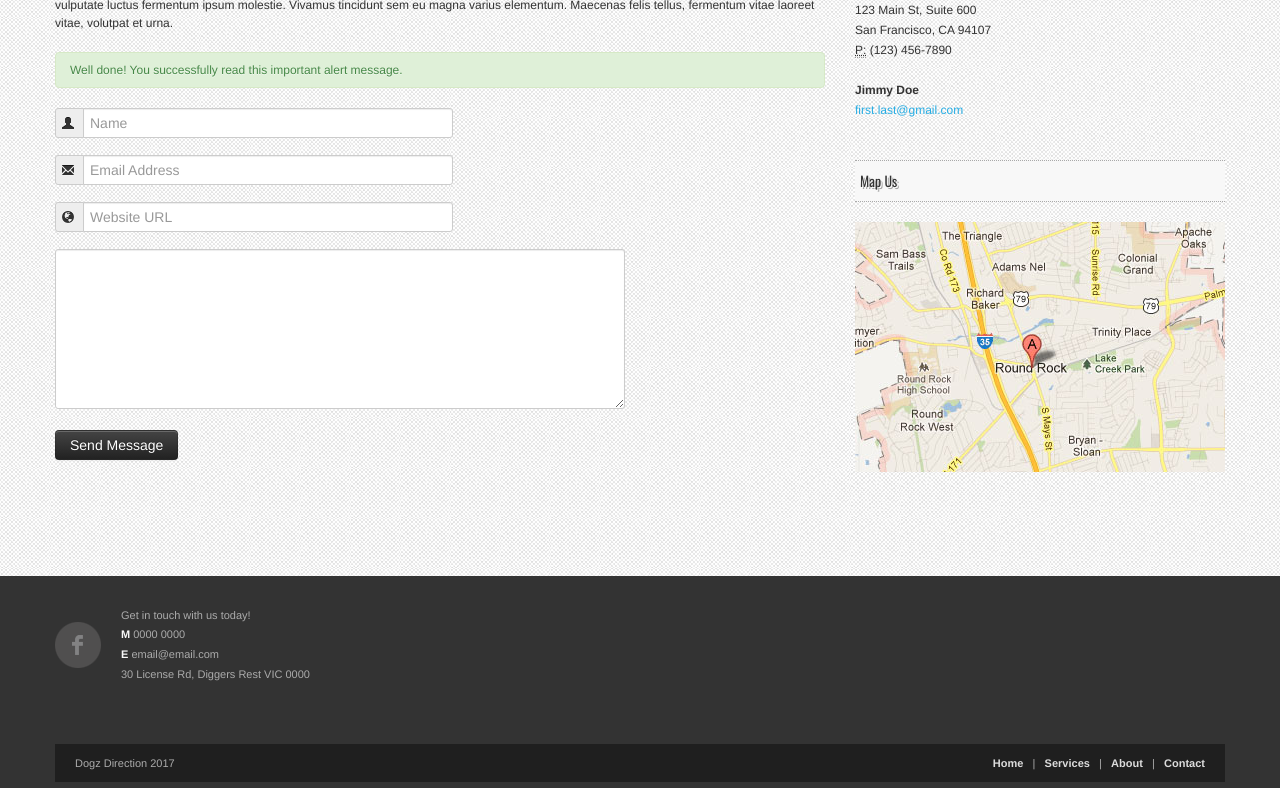
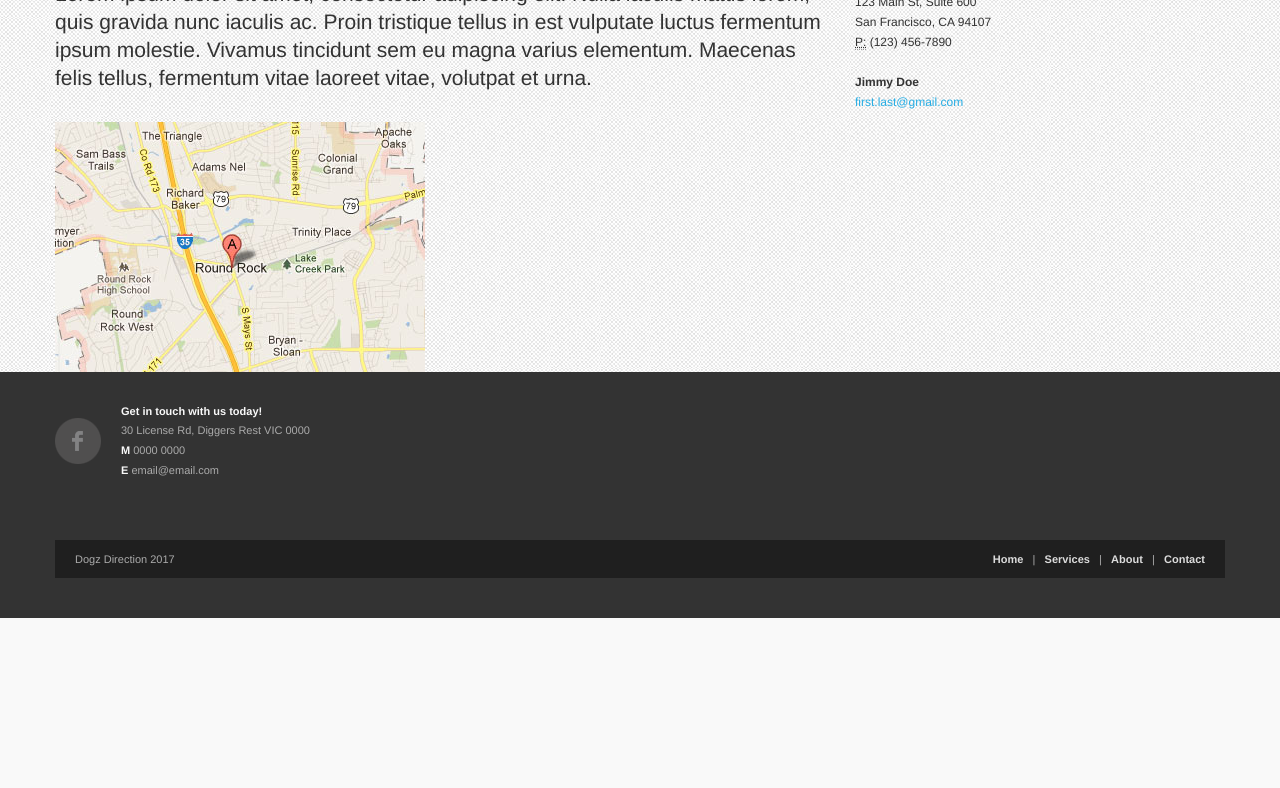
Before and after one commit to dogzdirection/dogzdirection.github.io, a plain HTML site: page contact.html in a window 1280 px wide. Shown: the part 232-1020 px from the top of the page. After the commit the page ends 850 px from the top, so only its background shows below. Drawn offline with nearby package versions, Linux system fonts and the light colour scheme.

Commit message:
- apply new nav across all pages - make footer stick to page bottom (for short pages)

```diff
--- a/contact.html
+++ b/contact.html
@@ -51,31 +51,14 @@
         <!-- Main Navigation
         ================================================== -->
 		<div class="span7 navigation">
-						<div class="navbar hidden-phone">
-
+            <div class="navbar">
                 <ul class="nav">
                     <li><a href="index.html">Home</a></li>
                     <li><a href="services.html">Services</a></li>
                     <li><a href="about.html">About</a></li>
                     <li class="active"><a href="contact.html">Contact</a></li>
                 </ul>
-
             </div>
-
-						<!-- Mobile Nav
-						================================================== -->
-						<form action="#" id="mobile-nav" class="visible-phone">
-								<div class="mobile-nav-select">
-										<select onchange="window.open(this.options[this.selectedIndex].value,'_top')">
-												<option value="">Navigate...</option>
-												<option value="index.html">Home</option>
-												<option value="services.html">Services</option>
-												<option value="about.html">About</option>
-												<option value="contact.html">Contact</option>
-										</select>
-								</div>
-						</form>
-
 		</div>
 
       </div><!-- End Header -->
@@ -87,32 +70,9 @@
         <div class="span8 contact"><!--Begin page content column-->
 
             <h2>Contact Us</h2>
-            <p>Lorem ipsum dolor sit amet, consectetur adipiscing elit. Nulla iaculis mattis lorem, quis gravida nunc iaculis ac. Proin tristique tellus in est vulputate luctus fermentum ipsum molestie. Vivamus tincidunt sem eu magna varius elementum. Maecenas felis tellus, fermentum vitae laoreet vitae, volutpat et urna.</p>
+            <p class="lead">Lorem ipsum dolor sit amet, consectetur adipiscing elit. Nulla iaculis mattis lorem, quis gravida nunc iaculis ac. Proin tristique tellus in est vulputate luctus fermentum ipsum molestie. Vivamus tincidunt sem eu magna varius elementum. Maecenas felis tellus, fermentum vitae laoreet vitae, volutpat et urna.</p>
 
-            <div class="alert alert-success">
-                Well done! You successfully read this important alert message.
-            </div>
-
-            <form action="#" id="contact-form">
-                <div class="input-prepend">
-                    <span class="add-on"><i class="icon-user"></i></span>
-                    <input class="span4" id="prependedInput" size="16" type="text" placeholder="Name">
-                </div>
-                <div class="input-prepend">
-                    <span class="add-on"><i class="icon-envelope"></i></span>
-                    <input class="span4" id="prependedInput" size="16" type="text" placeholder="Email Address">
-                </div>
-                <div class="input-prepend">
-                    <span class="add-on"><i class="icon-globe"></i></span>
-                    <input class="span4" id="prependedInput" size="16" type="text" placeholder="Website URL">
-                </div>
-                <textarea class="span6"></textarea>
-                <div class="row">
-                    <div class="span2">
-                        <input type="submit" class="btn btn-inverse" value="Send Message">
-                    </div>
-                </div>
-            </form>
+            <img src="img/location-map.jpg" alt="map">
 
         </div> <!--End page content column-->
 
@@ -131,10 +91,6 @@
             <strong>Jimmy Doe</strong><br>
             <a href="mailto:#">first.last@gmail.com</a>
             </address>
-
-            <h5 class="title-bg">Map Us</h5>
-            <img src="img/location-map.jpg" alt="map">
-
         </div><!-- End sidebar column -->
 
     </div><!-- End container row -->
@@ -150,11 +106,13 @@
                 <div class="span12 footer-col relative">
                     <a href="#" class="social-icon facebook absolute pos-l footer-info__facebook"></a>
                     <div class="footer-info__contact">
-			                        Get in touch with us today!
+                        <strong>Get in touch with us today!</strong>
                         <address>
-			                            <strong>M</strong> 0000 0000<br />
-			                            <strong>E</strong> email@email.com<br />
                             30 License Rd, Diggers Rest VIC 0000
+                            <br />
+                            <strong>M</strong> 0000 0000
+                            <br />
+                            <strong>E</strong> email@email.com
                         </address>
                     </div>
                 </div>
--- a/css/custom-styles.css
+++ b/css/custom-styles.css
@@ -12,14 +12,23 @@ html, body {
 	font-size:12px;
 	line-height:18px;
 	height: 100%;
- }
+}
 body {background: #f9f9f9 url(../img/page-bg-1.jpg);}
 
-.main-container {
-	height:auto;
-	height: 100%;
-	min-height: 100%;
+.main-container {	height: auto; }
+
+@media (min-width: 768px) {
+	.main-container {
+		min-height: 100%;
+		margin-top: -8px; /* for colour bars up top */
+		margin-bottom: -286px;
+	}
+	.main-container:after {
+		content: "";
+		display: block;
+	}
 }
+
 
 @media (max-width: 767px) {
   body { padding-right: 0px; padding-left: 0px; }
@@ -36,8 +45,8 @@ h1.title-bg, h2.title-bg, h3.title-bg, h4.title-bg , h5.title-bg, h6.title-bg {
 	background:#f8f8f8;
 	padding:10px 5px;
 	margin: 0px 0px 20px 0px;
-	border-bottom: 1px dotted #a9a9a9;
-	border-top: 1px dotted #a9a9a9;
+	border-bottom: 1px dashed #a9a9a9;
+	border-top: 1px dashed #a9a9a9;
 }
 h1 small, h2 small, h3 small, h4 small, h5 small, h6 small {color:#7f7f7f;}
 h2 small {font-size: 30px;}
```
Also changed, not shown: about.html (+6 -21 lines), index.html (+5 -6 lines), services.html (+7 -22 lines), 1 other file. Lines whose indentation alone changed are shown as unchanged.
